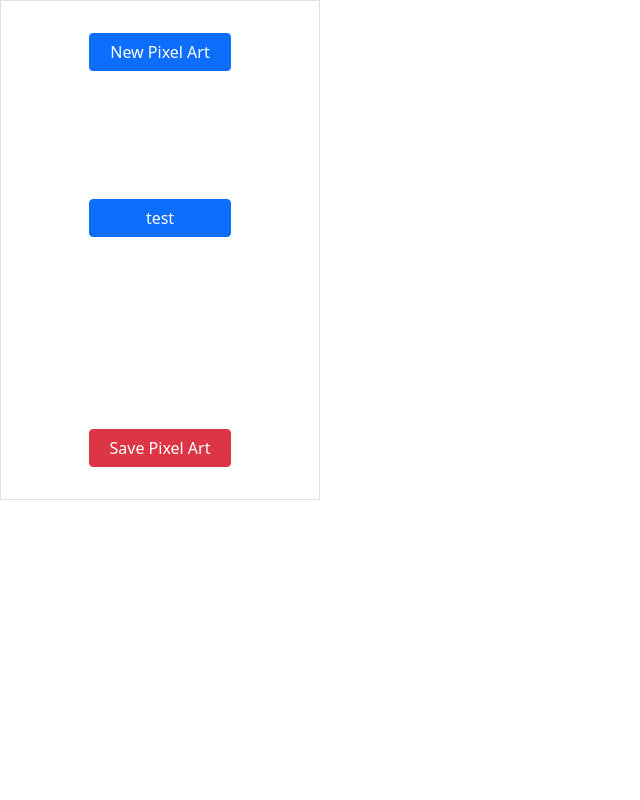
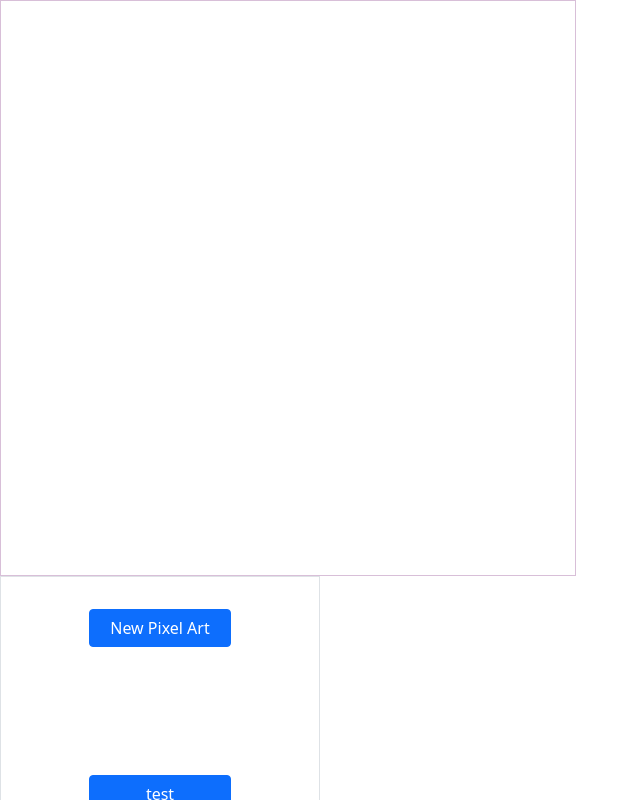
Before and after one commit to VaughnValle/bfs-visualizer, a React (Create React App) app in the folder frontend/: page / in a window 1280 px wide. Shown: the top 800 px of the page, without its empty margins (0-640 px from the left). Built offline with nearby package versions, Linux system fonts and the light colour scheme; the HTML template or start-up script is replaced by a standard one.

Commit message:
reverted package-lock.json

```diff
--- a/frontend/src/App.js
+++ b/frontend/src/App.js
@@ -5,7 +5,7 @@ import LeftContainer from './components/LeftContainer';
 function App() {
   return (
     <div className="App">
-      {/*<Grid/>*/}
+      <Grid/>
       <LeftContainer/>
     </div>
   );
--- a/frontend/src/css/LeftContainer.css
+++ b/frontend/src/css/LeftContainer.css
@@ -4,7 +4,6 @@
 
 #new-pixel-art {
     padding-top: 2rem;
-
 }
 
 #test {
```
